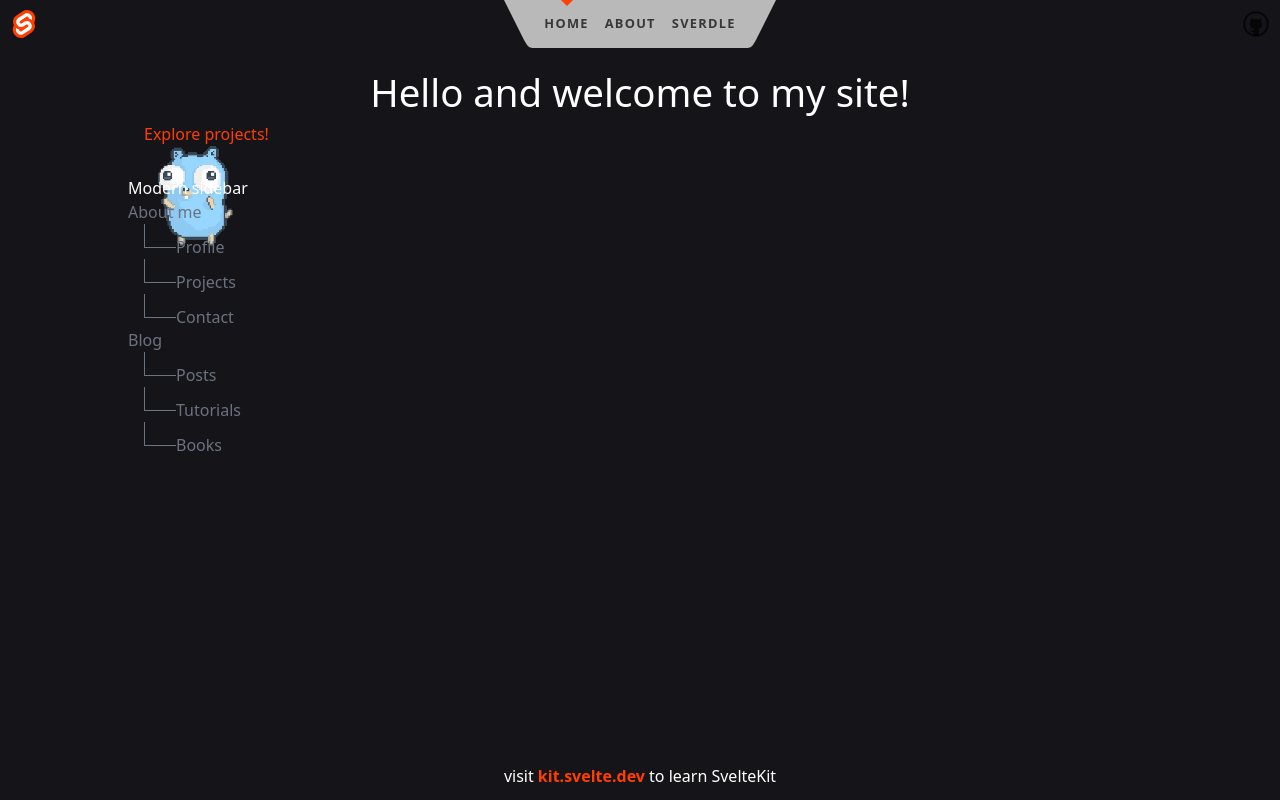
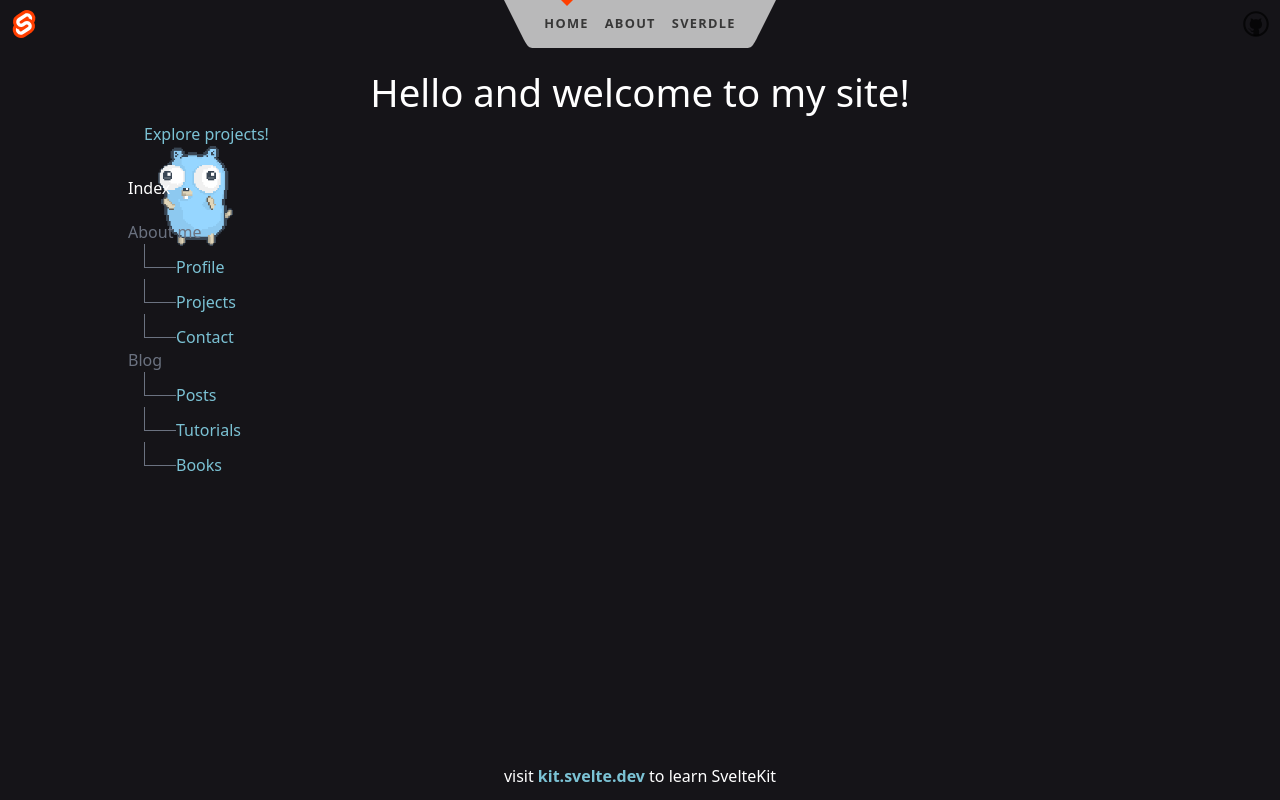
Before and after one commit to pelusa-v/portfolio-jp-ui, a SvelteKit app: page / in a window 1280 px wide. Built offline with nearby package versions, Linux system fonts and the light colour scheme.

Commit message:
Sidebar component done

```diff
--- a/package.json
+++ b/package.json
@@ -13,13 +13,15 @@
 		"@neoconfetti/svelte": "^1.0.0",
 		"@sveltejs/adapter-auto": "^2.0.0",
 		"@sveltejs/kit": "^1.5.0",
+		"@tsconfig/svelte": "^4.0.1",
 		"@types/cookie": "^0.5.1",
 		"autoprefixer": "^10.4.14",
 		"postcss": "^8.4.23",
 		"svelte": "^3.54.0",
-		"svelte-check": "^3.0.1",
+		"svelte-check": "^3.4.3",
+		"svelte-preprocess": "^5.0.4",
 		"tailwindcss": "^3.3.2",
-		"typescript": "^5.0.0",
+		"typescript": "^5.1.3",
 		"vite": "^4.3.0"
 	},
 	"type": "module"
--- /dev/null
+++ b/src/models/SidebarItem.ts
@@ -0,0 +1,60 @@
+export type SidebarItem = {
+    data: SidebarItemData
+    subItems: SidebarItemData[]
+}
+
+export type SidebarItemData = {
+     key: string;
+     path?: string;
+     help: string;
+}
+
+let sideBarData: SidebarItem[] = [];
+sideBarData.push({
+	data: {
+		key: "About me",
+		help: "Information about current user",
+	},
+	subItems: [
+		{
+			key: "Profile",
+			path: "/profile",
+			help: "Profile of current user"
+		},
+		{
+			key: "Projects",
+			path: "/projects",
+			help: "Projects of current user"
+		},
+		{
+			key: "Contact",
+			path: "/contact",
+			help: "Contact of current user"
+		}
+	],
+});
+sideBarData.push({
+	data: {
+		key: "Blog",
+		help: "Blog about current user",
+	},
+	subItems: [
+		{
+			key: "Posts",
+			path: "/posts",
+			help: "Some recent posts"
+		},
+		{
+			key: "Tutorials",
+			path: "/tutorials",
+			help: "Some tutorials"
+		},
+		{
+			key: "Books",
+			path: "/books",
+			help: "Great books"
+		}
+	],
+});
+
+export default sideBarData;
--- a/src/routes/+layout.svelte
+++ b/src/routes/+layout.svelte
@@ -1,18 +1,15 @@
-<script>
+<script lang="ts">
 	import "../app.css"
 	import Header from './Header.svelte';
     import Sidebar from "./Sidebar.svelte";
 	import './styles.css';
-
-	let sideBarData = {
-		"About": ""
-	};
+	import sideBarData from "../models/SidebarItem";
 </script>
 
 <div class="app">
 
 	<Header />
-	<Sidebar/>
+	<Sidebar data={sideBarData}/>
 
 	<main>
 		<slot />
--- a/src/routes/Sidebar.svelte
+++ b/src/routes/Sidebar.svelte
@@ -1,26 +1,32 @@
-<script>
+<script lang="ts">
+    import type { SidebarItem } from "../models/SidebarItem";
+
     export let isOpen = false; // Prop to control sidebar visibility
-    export let treeData = {};
+    export let data : SidebarItem[];
 </script>
 
 <div class="sidebar-container" class:open={isOpen}>
-    Modern sidebar
+    <h4 class="mb-5">Index</h4>
 
     <ul>
-      <li class="text-gray-500">About me
-        <ul>
-          <li><span></span>Profile</li>
-          <li><span></span>Projects</li>
-          <li><span></span>Contact</li>
-        </ul>
-      </li>
-      <li class="text-gray-500">Blog
-        <ul>
-          <li><span></span>Posts</li>
-          <li><span></span>Tutorials</li>
-          <li><span></span>Books</li>
-        </ul>
-      </li>
+      {#each data as sideBarItem, i }
+        <li class="text-gray-500">
+          {#if sideBarItem.data.path !== undefined}
+            <a href="{sideBarItem.data.path}" >{sideBarItem.data.key}</a>
+          {:else}
+            {sideBarItem.data.key}
+          {/if}
+          <ul>
+            {#each sideBarItem.subItems as subItem }
+              {#if subItem.path !== undefined}
+                <li><span></span><a href="{subItem.path}" >{subItem.key}</a></li>
+              {:else}
+                <li><span></span>{subItem.key}</li>
+              {/if}
+            {/each}
+          </ul>
+        </li>
+      {/each}
     </ul>
 </div>
 
--- a/src/routes/styles.css
+++ b/src/routes/styles.css
@@ -32,7 +32,7 @@ p {
 }
 
 a {
-	color: var(--color-theme-1);
+	color: #88d8ece3;
 	text-decoration: none;
 }
 
```
Also changed, not shown: 1 other file (tests, documents, lock files or other folders).
